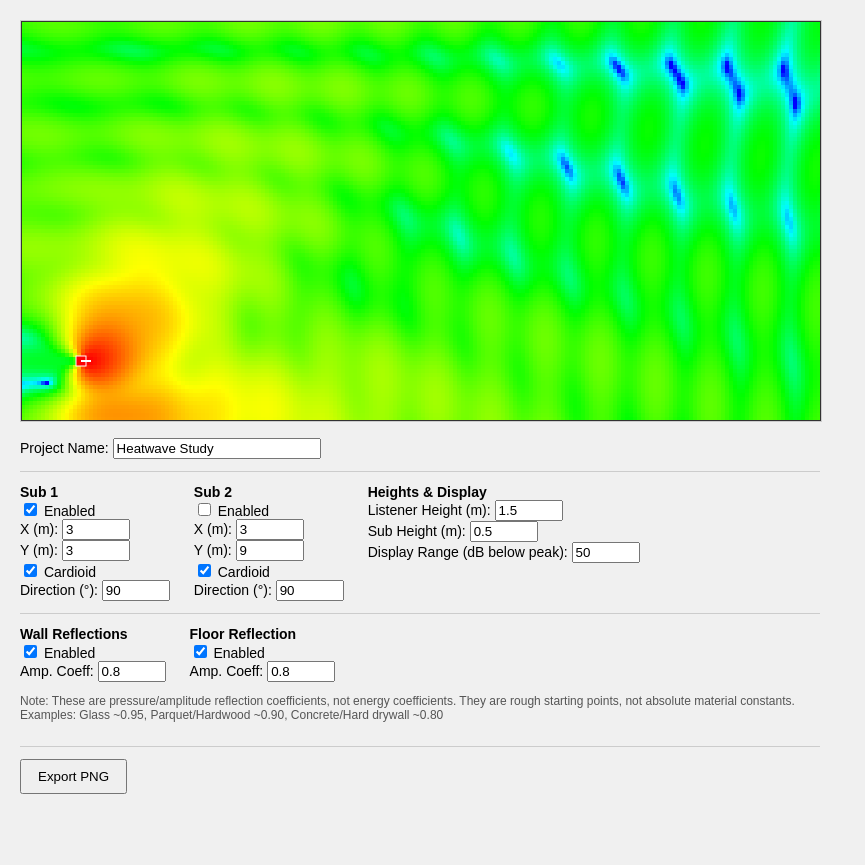
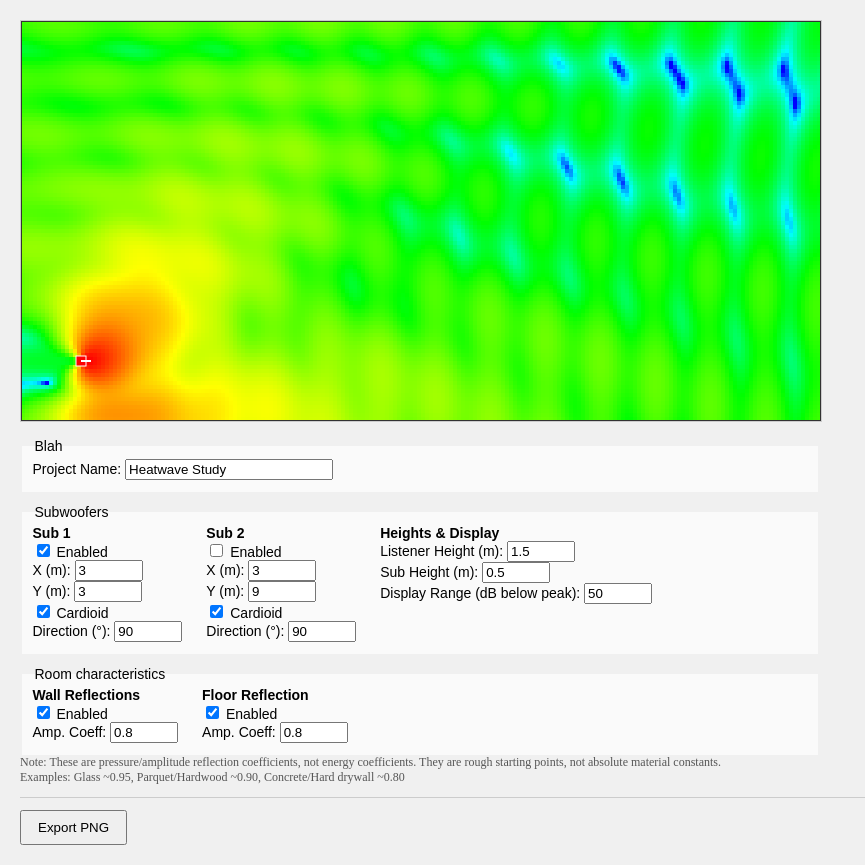
Before and after one commit to spacebabies/heatwave, a website built with Vite: page index.html in a window 1280 px wide. Shown: the whole page, without its empty margins (0-865 px from the left). Before the commit the page ends 814 px from the top, so only its background shows below. Built offline with nearby package versions, Linux system fonts and the light colour scheme.

Commit message:
Extract CSS and use fieldsets for the inputs

```diff
--- a/src/main.ts
+++ b/src/main.ts
@@ -80,7 +80,7 @@ function createNumberInput(label: string, stateKey: keyof AppState, step: string
   return `
     <label>
       ${label}:
-      <input type="number" id="${stateKey}" value="${value}" style="width: 60px" step="${step}">
+      <input type="number" id="${stateKey}" value="${value}" class="number-input" step="${step}">
     </label><br/>
   `;
 }
@@ -90,7 +90,7 @@ function createTextInput(label: string, stateKey: keyof AppState) {
   return `
     <label>
       ${label}:
-      <input type="text" id="${stateKey}" value="${value}" style="width: 200px">
+      <input type="text" id="${stateKey}" value="${value}" class="text-input">
     </label><br/>
   `;
 }
@@ -99,11 +99,14 @@ function createTextInput(label: string, stateKey: keyof AppState) {
 
 document.querySelector<HTMLDivElement>('#app')!.innerHTML = `
   <canvas id="roomCanvas" width="800" height="400"></canvas>
-  <div id="controls" style="margin-top: 16px; display: flex; flex-direction: column; gap: 12px; font-family: sans-serif; font-size: 14px; max-width: 800px; text-align: left;">
-    <div style="padding-bottom: 12px; border-bottom: 1px solid #ccc;">
+  <div id="controls">
+    <fieldset class="fieldset-complex">
+      <legend>Blah</legend>
       ${createTextInput('Project Name', 'projectName')}
-    </div>
-    <div style="display: flex; gap: 24px; padding-bottom: 12px; border-bottom: 1px solid #ccc;">
+    </fieldset>
+
+    <fieldset class="fieldset-complex">
+      <legend>Subwoofers</legend>
       <div>
         <strong>Sub 1</strong><br/>
         ${createCheckbox('Enabled', 'sub1Enabled')}
@@ -126,9 +129,10 @@ document.querySelector<HTMLDivElement>('#app')!.innerHTML = `
         ${createNumberInput('Sub Height (m)', 'defaultSourceHeightM', '0.1')}
         ${createNumberInput('Display Range (dB below peak)', 'dynamicRangeDb', '1')}
       </div>
-    </div>
+    </fieldset>
 
-    <div style="display: flex; gap: 24px;">
+    <fieldset class="fieldset-complex">
+      <legend>Room characteristics</legend>
       <div>
         <strong>Wall Reflections</strong><br/>
         ${createCheckbox('Enabled', 'enableWallReflections')}
@@ -141,12 +145,13 @@ document.querySelector<HTMLDivElement>('#app')!.innerHTML = `
       </div>
     </div>
 
-    <div style="font-size: 12px; color: #555;">
+    <div class="note-text">
       Note: These are pressure/amplitude reflection coefficients, not energy coefficients. They are rough starting points, not absolute material constants.<br/>
       Examples: Glass ~0.95, Parquet/Hardwood ~0.90, Concrete/Hard drywall ~0.80
     </div>
-    <div style="margin-top: 12px; border-top: 1px solid #ccc; padding-top: 12px;">
-      <button id="exportBtn" style="padding: 8px 16px; cursor: pointer;">Export PNG</button>
+
+    <div class="export-container">
+      <button id="exportBtn">Export PNG</button>
     </div>
   </div>
 `;
--- a/src/style.css
+++ b/src/style.css
@@ -8,3 +8,51 @@ canvas {
   border: 1px solid #ccc;
   display: block;
 }
+
+.number-input {
+  width: 60px;
+}
+
+.text-input {
+  width: 200px;
+}
+
+#controls {
+  margin-top: 16px;
+  display: flex;
+  flex-direction: column;
+  gap: 12px;
+  font-family: sans-serif;
+  font-size: 14px;
+  max-width: 800px;
+  text-align: left;
+}
+
+.fieldset-complex {
+  background-color: #fafafa;
+  display: flex;
+  gap: 24px;
+  padding-bottom: 12px;
+  border: none;
+}
+
+.flex-row-gap {
+  display: flex;
+  gap: 24px;
+}
+
+.note-text {
+  font-size: 12px;
+  color: #555;
+}
+
+.export-container {
+  margin-top: 12px;
+  border-top: 1px solid #ccc;
+  padding-top: 12px;
+}
+
+#exportBtn {
+  padding: 8px 16px;
+  cursor: pointer;
+}
```
Also changed, not shown: README.md.
